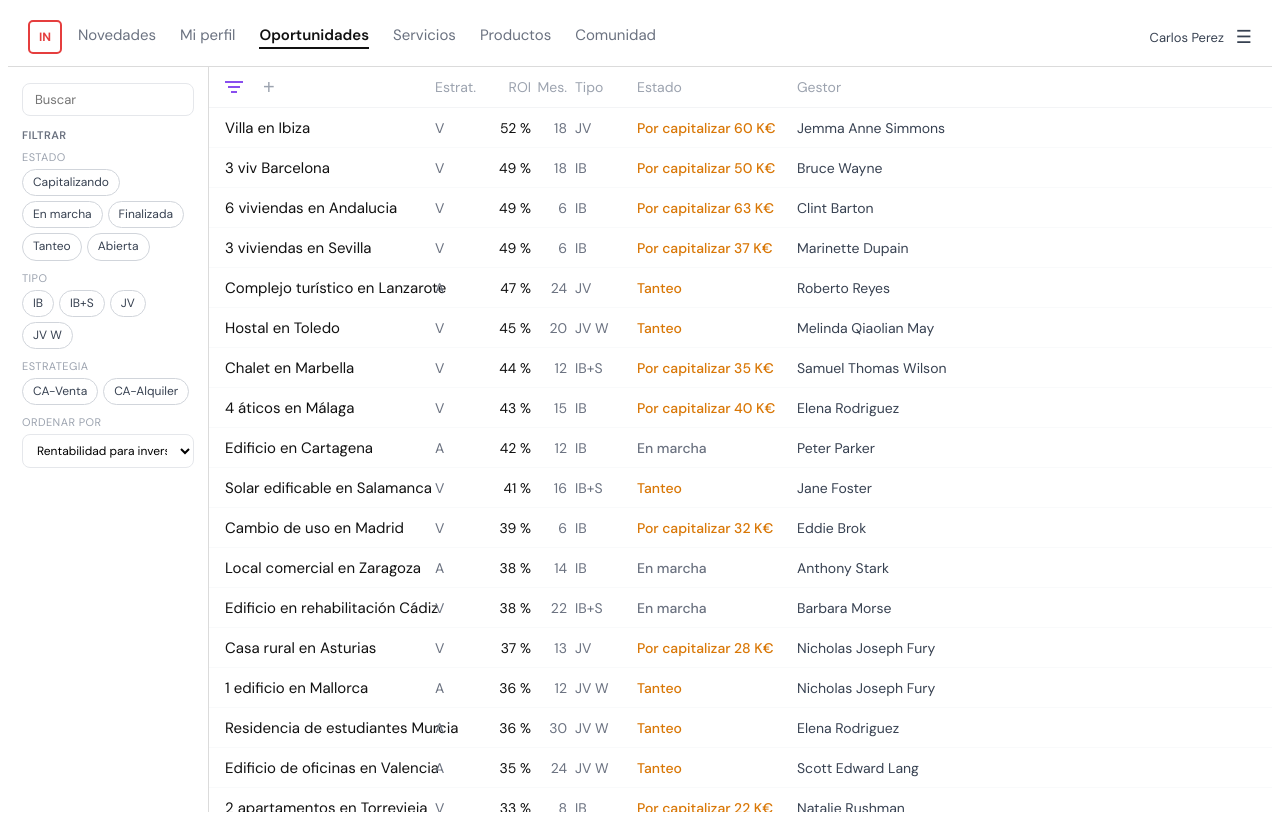
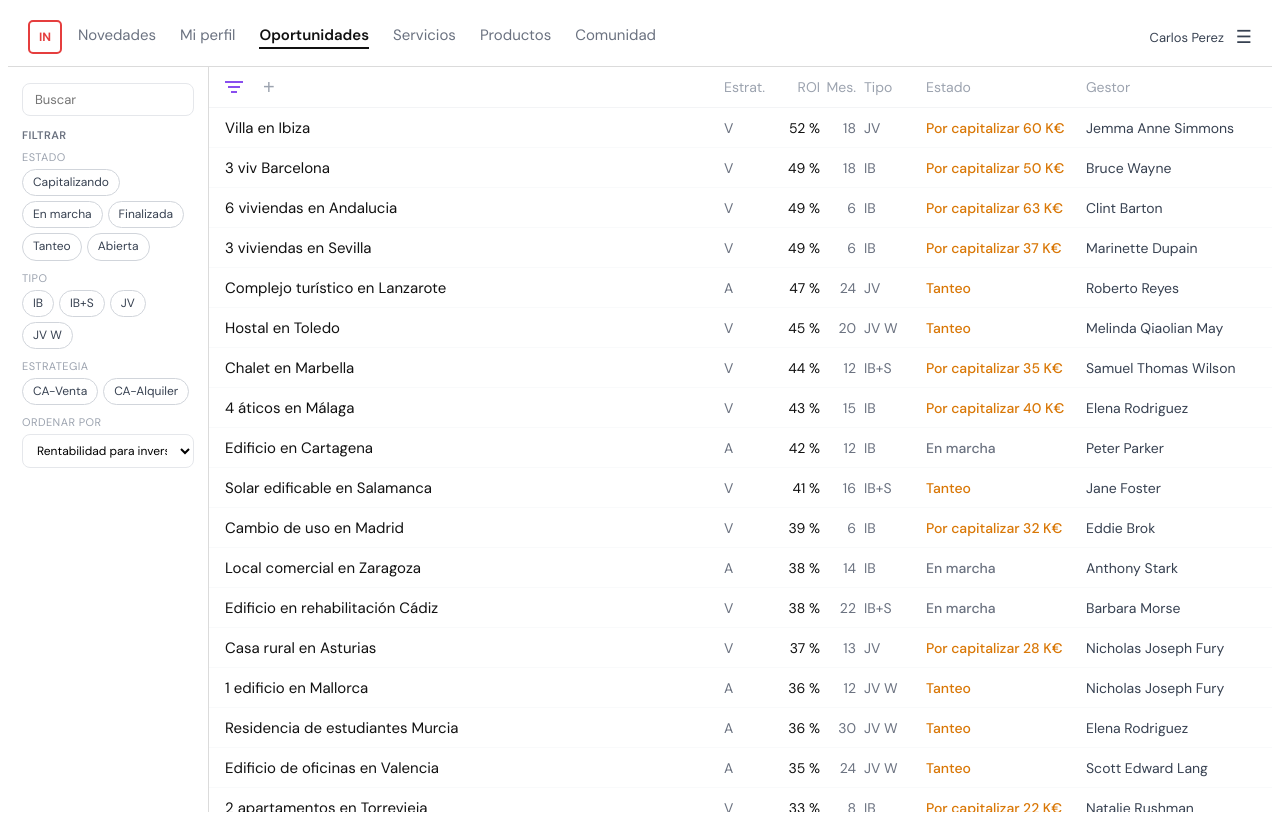
Before and after one commit to carlosperez-glitch/in-oportunidades, a React (Vite) app: page / in a window 1280 px wide. Built offline with nearby package versions, Linux system fonts and the light colour scheme.

Commit message:
fix: título de lista flex:1 para adaptarse a cualquier longitud

```diff
--- a/src/components/Lista.jsx
+++ b/src/components/Lista.jsx
@@ -23,7 +23,7 @@ export default function Lista({ filtradas, selected, setSelected, isDesktop, tot
 
       {/* Toolbar */}
       <div style={{ display: "flex", alignItems: "center", padding: "10px 16px", borderBottom: "1px solid #f3f4f6", flexShrink: 0 }}>
-        <div style={{ width: 210, flexShrink: 0, display: "flex", alignItems: "center" }}>
+        <div style={{ flex: 1, minWidth: 0, display: "flex", alignItems: "center" }}>
         <button
           onClick={handleEmbudo}
           style={{ position: "relative", background: "none", border: "none", cursor: "pointer", padding: 0, display: "flex", alignItems: "center", marginRight: 10 }}
@@ -73,7 +73,7 @@ export default function Lista({ filtradas, selected, setSelected, isDesktop, tot
               transition: "background 0.1s",
             }}
           >
-            <div style={{ width: 210, flexShrink: 0 }}>
+            <div style={{ flex: 1, minWidth: 0 }}>
               <div style={{ fontSize: 15, fontWeight: 400, color: "#111", whiteSpace: "nowrap" }}>
                 {op.titulo}
               </div>
```
